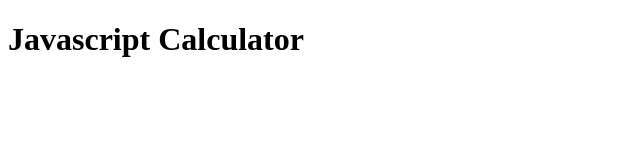
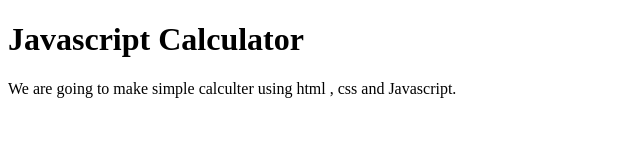
Before and after one commit to bilalattari/Javascript-Calculator, a plain HTML site: page index.html in a window 1280 px wide. Shown: the whole page, without its empty margins (0-640 px from the left). Drawn offline with Linux system fonts and the light colour scheme.

Commit message:
paragraph added

```diff
--- a/index.html
+++ b/index.html
@@ -9,6 +9,7 @@
 </head>
 <body>
     <h1>Javascript Calculator</h1>
+    <p>We are going to make simple calculter using html , css and Javascript.</p>
     <script src="index.js"></script>
 </body>
 </html>
```
